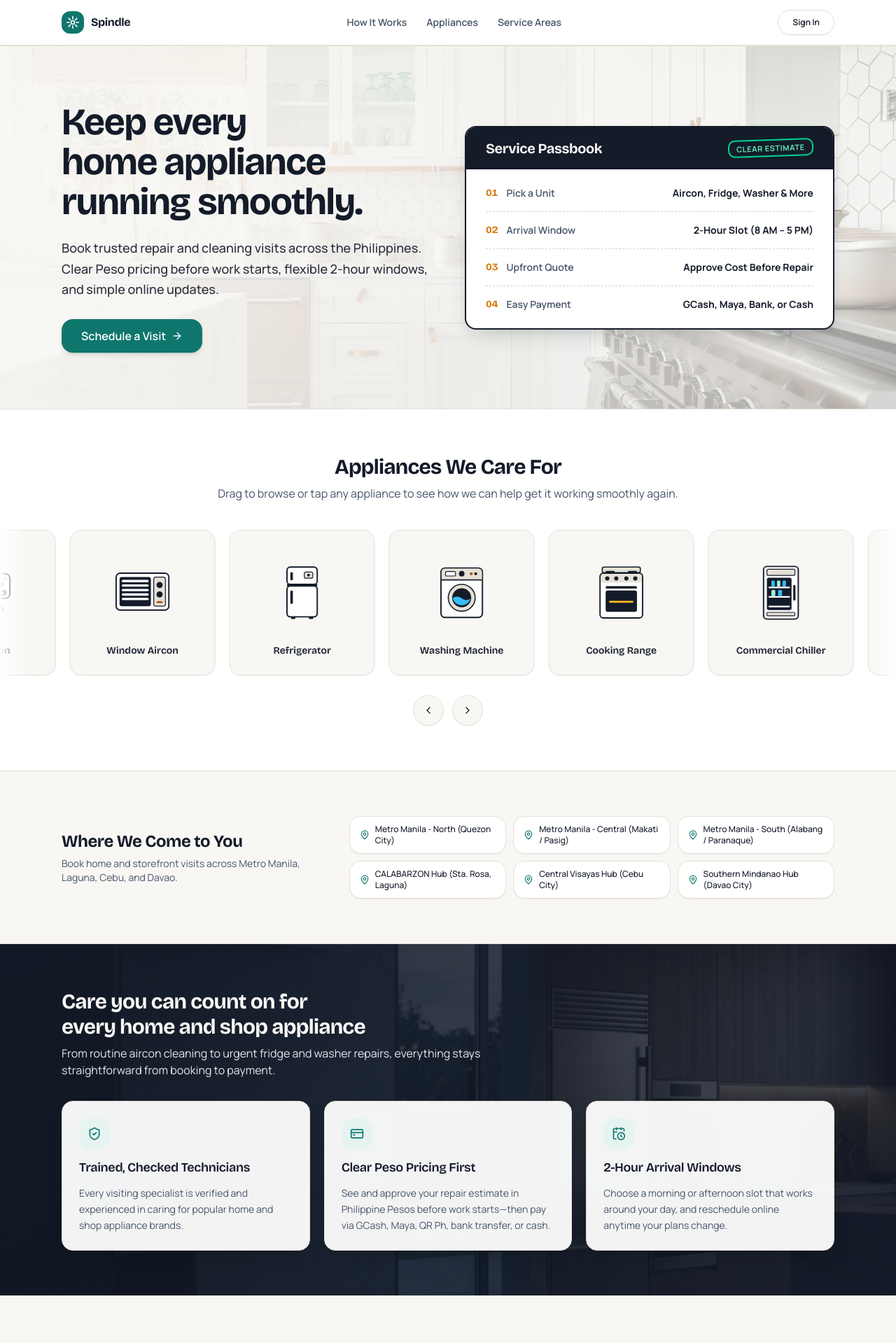
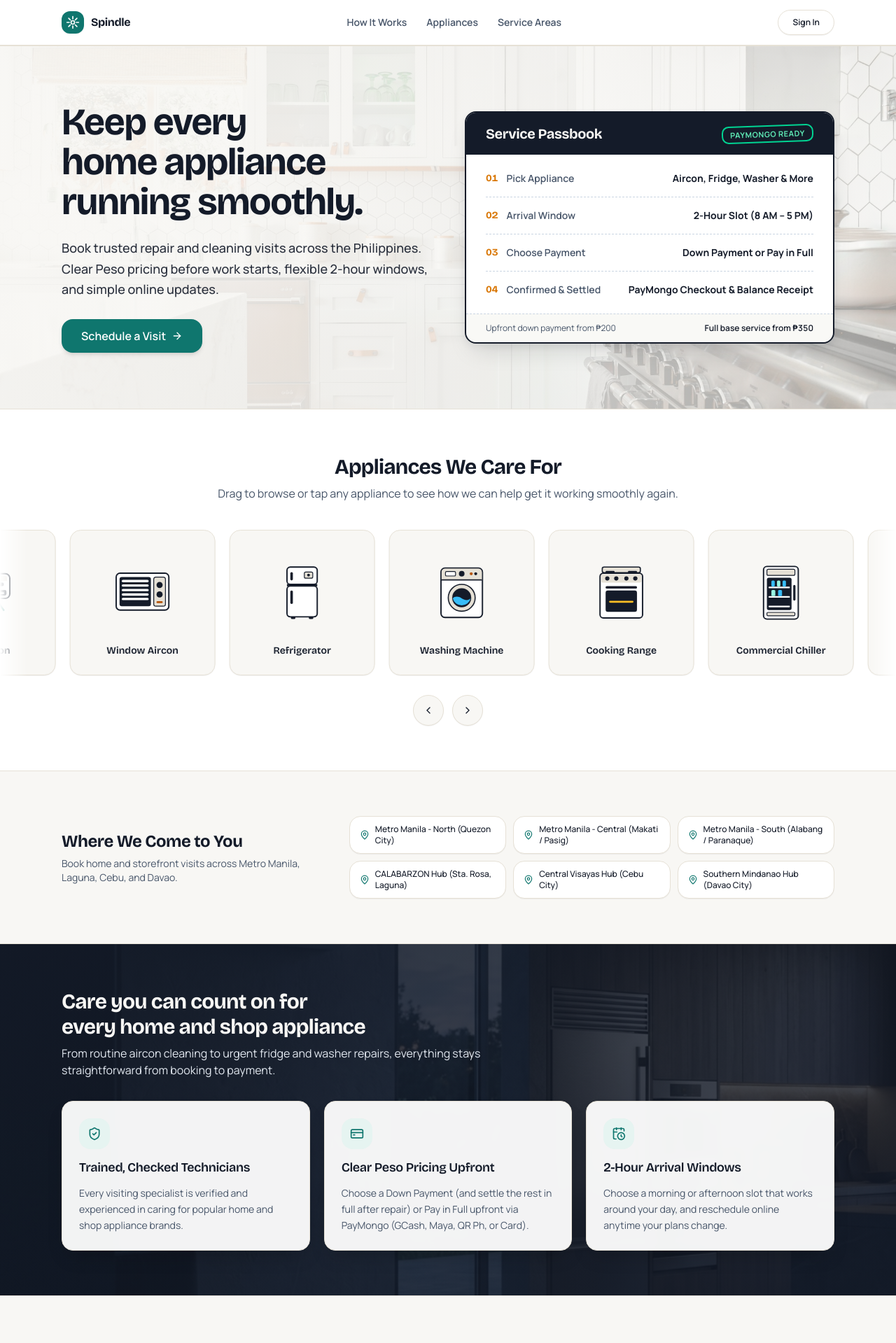
Before and after one commit to MomoJasper22/Spindle, a Next.js app: page / in a window 1280 px wide. Shown: the top 1919 px of the page at 70% size. Built offline with nearby package versions, Linux system fonts and the light colour scheme.

Commit message:
feat: add public landing page and appliance repair section

```diff
--- a/src/app/(public)/page.tsx
+++ b/src/app/(public)/page.tsx
@@ -14,12 +14,19 @@ import {
   SupportedBrandsSection,
 } from '@/features/landing/components/appliance-showcase'
 import { LandingHeader } from '@/features/landing/components/landing-header'
-import { SERVICE_BRANCHES } from '@/lib/constants'
+import {
+  SERVICE_BOOKING_FEES_PHP,
+  SERVICE_BRANCHES,
+  SERVICE_FULL_PRICES_PHP,
+} from '@/lib/constants'
+
+const MIN_DOWN_PAYMENT_PHP = Math.min(...Object.values(SERVICE_BOOKING_FEES_PHP))
+const MIN_FULL_PRICE_PHP = Math.min(...Object.values(SERVICE_FULL_PRICES_PHP))
 
 const PASSBOOK_STEPS = [
   {
     step: '01',
-    title: 'Pick a Unit',
+    title: 'Pick Appliance',
     detail: 'Aircon, Fridge, Washer & More',
   },
   {
@@ -29,13 +36,13 @@ const PASSBOOK_STEPS = [
   },
   {
     step: '03',
-    title: 'Upfront Quote',
-    detail: 'Approve Cost Before Repair',
+    title: 'Choose Payment',
+    detail: 'Down Payment or Pay in Full',
   },
   {
     step: '04',
-    title: 'Easy Payment',
-    detail: 'GCash, Maya, Bank, or Cash',
+    title: 'Confirmed & Settled',
+    detail: 'PayMongo Checkout & Balance Receipt',
   },
 ] as const
 
@@ -47,9 +54,9 @@ const CUSTOMER_PROMISES = [
     icon: ShieldCheck,
   },
   {
-    title: 'Clear Peso Pricing First',
+    title: 'Clear Peso Pricing Upfront',
     description:
-      'See and approve your repair estimate in Philippine Pesos before work starts—then pay via GCash, Maya, QR Ph, bank transfer, or cash.',
+      'Choose a Down Payment (and settle the rest in full after repair) or Pay in Full upfront via PayMongo (GCash, Maya, QR Ph, or Card).',
     icon: CreditCard,
   },
   {
@@ -99,7 +106,7 @@ export default function LandingPage() {
 
                 <div className="pt-1">
                   <Button asChild size="lg" className="w-full sm:w-auto px-7 shadow-md">
-                    <Link href="/signup">
+                    <Link href="/login">
                       <span>Schedule a Visit</span>
                       <ArrowRight className="h-4 w-4" aria-hidden="true" />
                     </Link>
@@ -115,7 +122,7 @@ export default function LandingPage() {
                       Service Passbook
                     </h2>
                     <span className="-rotate-2 rounded-md border-2 border-emerald-400 px-2.5 py-0.5 text-[11px] font-bold tracking-wider text-emerald-300 uppercase">
-                      Clear Estimate
+                      PayMongo Ready
                     </span>
                   </div>
 
@@ -139,6 +146,13 @@ export default function LandingPage() {
                       </li>
                     ))}
                   </ol>
+
+                  <div className="flex flex-wrap items-center justify-between gap-2 border-t border-dashed border-slate-300 bg-muted/40 px-5 py-3 text-xs text-muted-foreground sm:px-7">
+                    <span>Upfront down payment from &#8369;{MIN_DOWN_PAYMENT_PHP.toLocaleString('en-PH')}</span>
+                    <span className="font-semibold text-foreground tabular-nums">
+                      Full base service from &#8369;{MIN_FULL_PRICE_PHP.toLocaleString('en-PH')}
+                    </span>
+                  </div>
                 </div>
               </div>
             </div>
@@ -251,7 +265,7 @@ export default function LandingPage() {
             <Link href="/login" className="hover:text-foreground">
               Sign In
             </Link>
-            <Link href="/signup" className="text-primary hover:underline">
+            <Link href="/login" className="text-primary hover:underline">
               Schedule a Visit
             </Link>
           </div>
--- a/src/features/landing/components/appliance-repair-section.tsx
+++ b/src/features/landing/components/appliance-repair-section.tsx
@@ -347,7 +347,7 @@ export function ApplianceRepairSection() {
                       </Button>
                     </DialogClose>
                     <Button asChild size="sm">
-                      <Link href="/signup">
+                      <Link href="/login">
                         <span>Book {selectedItem.shortLabel} Visit</span>
                         <ArrowRight className="h-4 w-4" aria-hidden="true" />
                       </Link>
```
